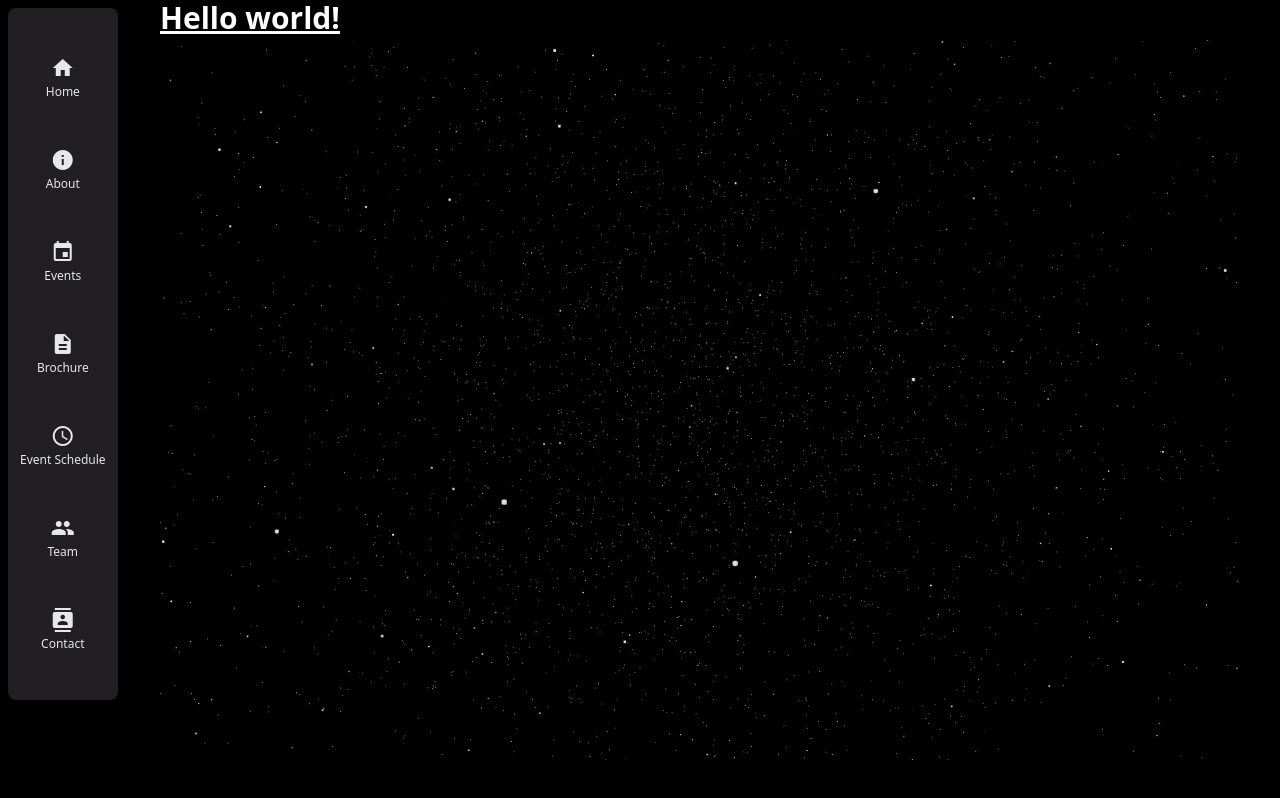
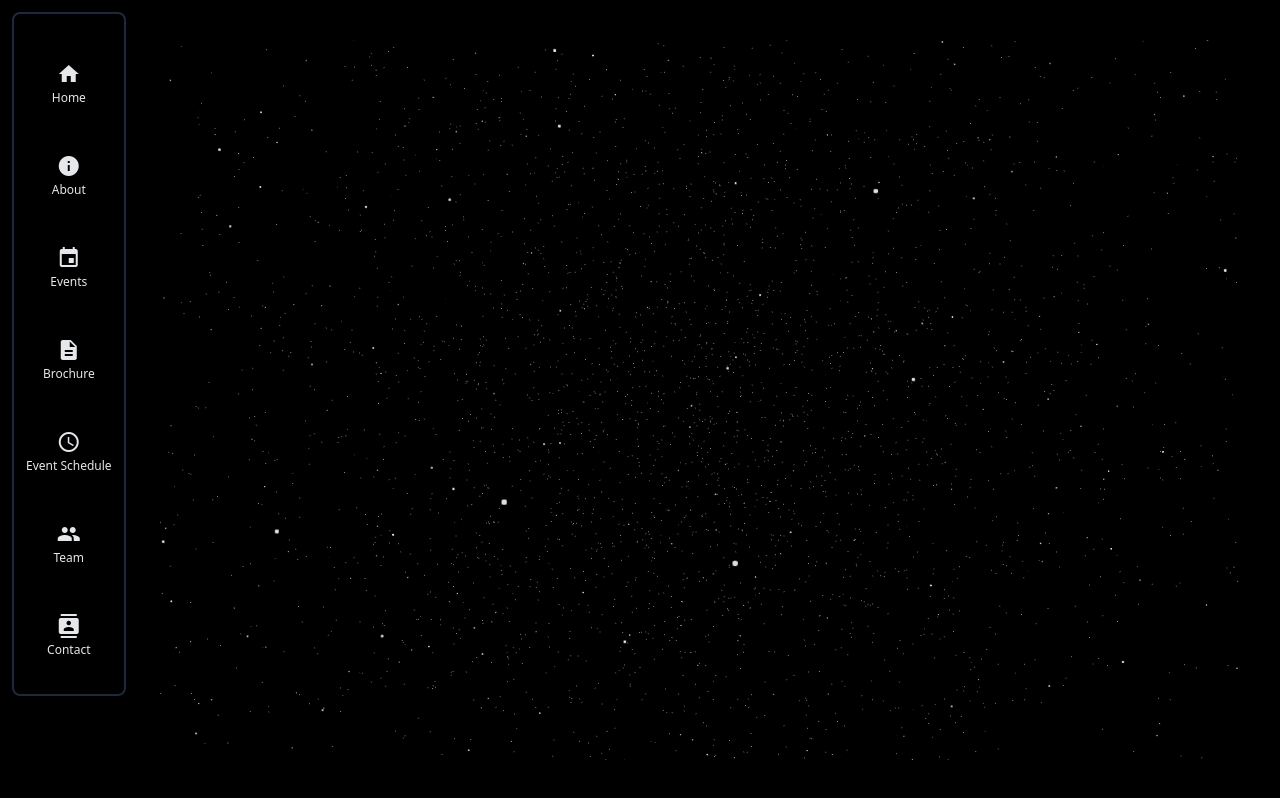
Before and after one commit to manish-107/JOSHIANA13.0, a React (Vite) app: page / in a window 1280 px wide. Built offline with nearby package versions, Linux system fonts and the light colour scheme.

Commit message:
nav style

```diff
--- a/package.json
+++ b/package.json
@@ -10,6 +10,7 @@
     "preview": "vite preview"
   },
   "dependencies": {
+    "@heroicons/react": "^1.0.6",
     "@react-three/drei": "^9.108.3",
     "@react-three/fiber": "^8.16.8",
     "@types/three": "^0.166.0",
--- a/src/App.jsx
+++ b/src/App.jsx
@@ -1,21 +1,27 @@
 // src/App.jsx
 import React from "react";
 import "./App.css";
-import StarField from "./components/StarField";
-import Nav from "./components/Nav";
+import LangingPage from "./pages/LangingPage";
+import Events from "./pages/Events";
+import { BrowserRouter, Route, Routes } from "react-router-dom";
+import About from "./pages/About";
+import EventSchedule from "./pages/EventSchedule";
+import Team from "./pages/Team";
+import Contact from "./pages/Contact";
 
 function App() {
   return (
     <div>
-      <div className="starfield-container">
-        <StarField />
-      </div>
-      <Nav />
-      <div>
-        <h1 className="text-3xl pl-40 font-bold underline text-white">
-          Hello world!
-        </h1>
-      </div>
+      <BrowserRouter>
+        <Routes>
+          <Route path="/" element={<LangingPage />} />
+          <Route path="/about" element={<About />} />
+          <Route path="/events" element={<Events />} />
+          <Route path="/eventschedule" element={<EventSchedule />} />
+          <Route path="/team" element={<Team />} />
+          <Route path="/contact" element={<Contact />} />
+        </Routes>
+      </BrowserRouter>
     </div>
   );
 }
--- a/src/components/Nav.jsx
+++ b/src/components/Nav.jsx
@@ -1,41 +1,42 @@
 import React from "react";
+import { Link } from "react-router-dom";
 
 const Nav = () => {
   return (
-    <div className="flex  ">
-      <div className="fixed top-0 left-0 m-2 rounded-lg  mb-3 w-25 bg-[#211f21] text-gray-200 p-3">
-        <nav className="flex flex-col space-y-12 pt-9 pb-3">
-          <a href="#home" className="flex flex-col items-center space-y-1">
+    <div className="flex">
+      <div className="fixed top-0 left-0 m-3 rounded-lg  mb-3 w-25 bg-[#00000000] border-2 border-slate-800 text-gray-200 p-3">
+        <nav className="flex flex-col space-y-12 pt-9">
+          <Link to="/" className="flex flex-col items-center space-y-1">
             <span className="material-icons">home</span>
             <span className="text-xs">Home</span>
-          </a>
-          <a href="#about" className="flex flex-col items-center space-y-1">
+          </Link>
+          <Link to="about" className="flex flex-col items-center space-y-1">
             <span className="material-icons">info</span>
             <span className="text-xs">About</span>
-          </a>
-          <a href="#events" className="flex flex-col items-center space-y-1">
+          </Link>
+          <Link to="event" className="flex flex-col items-center space-y-1">
             <span className="material-icons">event</span>
             <span className="text-xs">Events</span>
-          </a>
-          <a href="#brochure" className="flex flex-col items-center space-y-1">
+          </Link>
+          <a className="flex flex-col items-center space-y-1">
             <span className="material-icons">description</span>
             <span className="text-xs">Brochure</span>
           </a>
-          <a
-            href="#event-schedule"
+          <Link
+            to="/eventschedule"
             className="flex flex-col items-center space-y-1"
           >
             <span className="material-icons">schedule</span>
             <span className="text-xs">Event Schedule</span>
-          </a>
-          <a href="#team" className="flex flex-col items-center space-y-1">
+          </Link>
+          <Link to="/group" className="flex flex-col items-center space-y-1">
             <span className="material-icons">group</span>
             <span className="text-xs">Team</span>
-          </a>
-          <a href="#contact" className="flex flex-col items-center space-y-1">
+          </Link>
+          <Link to="/contact" className="flex flex-col items-center space-y-1">
             <span className="material-icons">contacts</span>
             <span className="text-xs">Contact</span>
-          </a>
+          </Link>
         </nav>
         <button></button>
       </div>
--- /dev/null
+++ b/src/pages/About.jsx
@@ -0,0 +1,7 @@
+import React from "react";
+
+const About = () => {
+  return <div>About</div>;
+};
+
+export default About;
--- /dev/null
+++ b/src/pages/Contact.jsx
@@ -0,0 +1,7 @@
+import React from "react";
+
+const Contact = () => {
+  return <div>Contact</div>;
+};
+
+export default Contact;
--- /dev/null
+++ b/src/pages/EventSchedule.jsx
@@ -0,0 +1,7 @@
+import React from "react";
+
+const EventSchedule = () => {
+  return <div>EventSchedule</div>;
+};
+
+export default EventSchedule;
--- /dev/null
+++ b/src/pages/Events.jsx
@@ -0,0 +1,7 @@
+import React from "react";
+
+const Events = () => {
+  return <div>Events</div>;
+};
+
+export default Events;
--- a/src/pages/Home.jsx
+++ /dev/null
@@ -1,12 +0,0 @@
-import React from 'react'
-import Nav from '../components/Nav'
-
-const Home = () => {
-  return (
-    <div>
-      <Nav/>
-    </div>
-  )
-}
-
-export default Home
--- /dev/null
+++ b/src/pages/LangingPage.jsx
@@ -0,0 +1,19 @@
+// src/App.jsx
+import React from "react";
+import "../App.css";
+import StarField from "../components/StarField.jsx";
+import Nav from "../components/Nav.jsx";
+
+function LangingPage() {
+  return (
+    <div>
+      <div className="starfield-container">
+        <StarField />
+      </div>
+      <Nav />
+      <div></div>
+    </div>
+  );
+}
+
+export default LangingPage;
--- /dev/null
+++ b/src/pages/Team.jsx
@@ -0,0 +1,7 @@
+import React from "react";
+
+const Team = () => {
+  return <div>Team</div>;
+};
+
+export default Team;
```
Also changed, not shown: src/components/ScrollBasedVelocityDemo.jsx (deleted), 1 other file (tests, documents, lock files or other folders).
